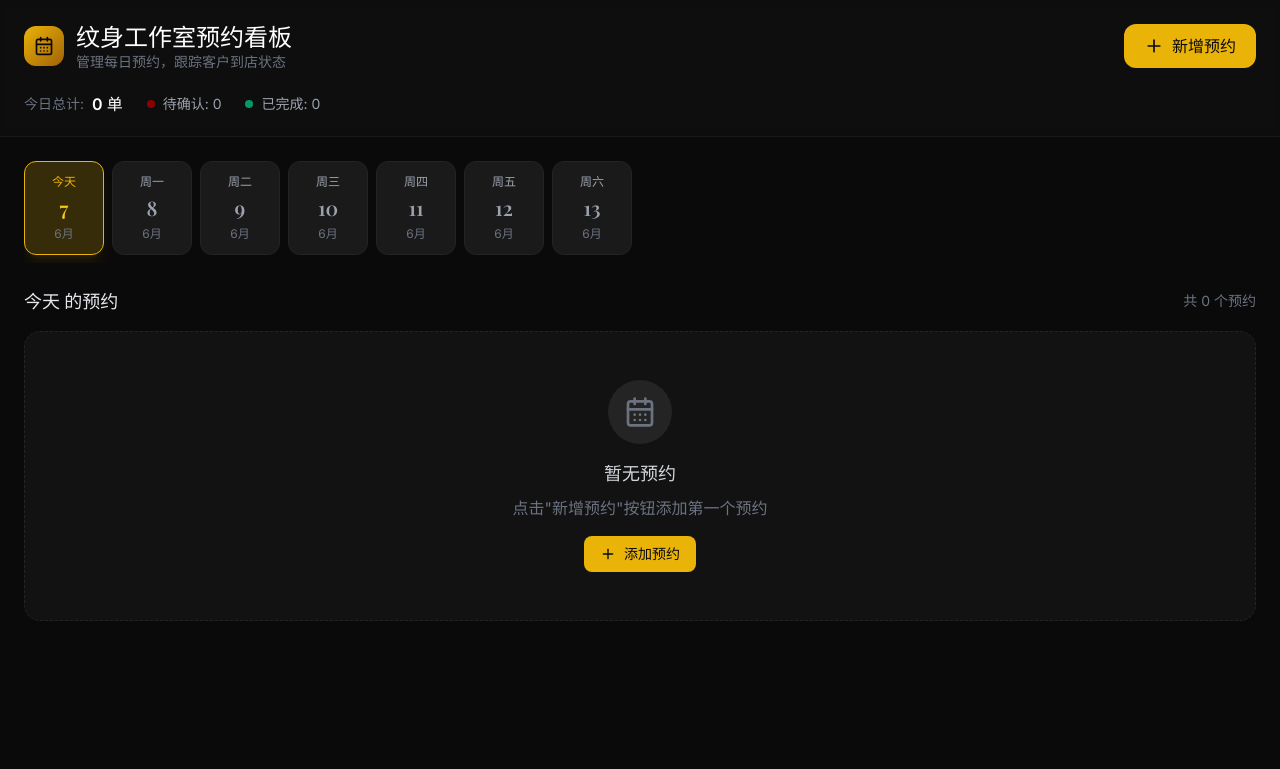
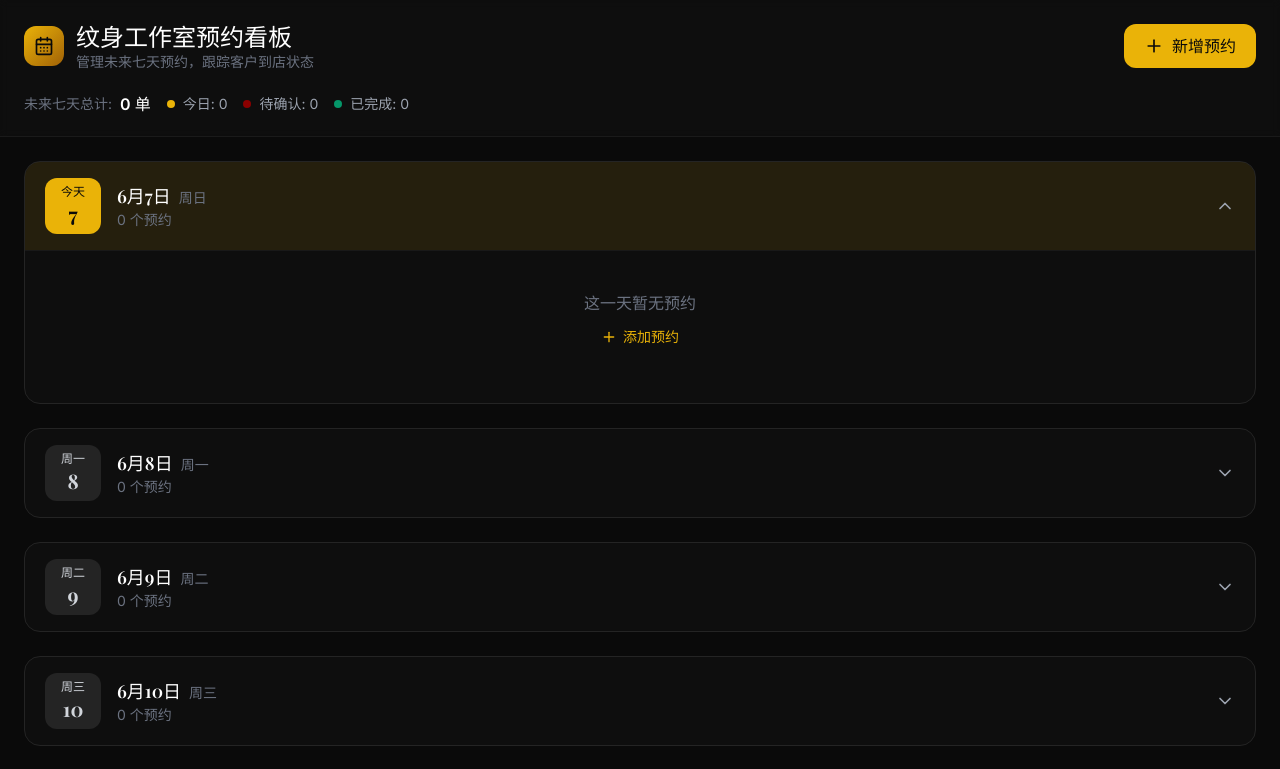
Before and after one commit to aliAjax/zbnwl-105-56e7781, a React (Vite) app: page / in a window 1280 px wide. Shown: the top 769 px of the page. Built offline with nearby package versions, Linux system fonts and the light colour scheme.

Commit message:
.1153831233917338:6b95911cff11ca6d1107b3b498edfe68_6a24e0f06423ca70aff8c366.6a24e60c6423ca70aff8c797.6a24e60c835cf965ee9b60cf:Trae CN.T(2026/6/7 11:31:24)

```diff
--- a/src/components/AppointmentBoard.tsx
+++ b/src/components/AppointmentBoard.tsx
@@ -1,26 +1,43 @@
 import { useState } from 'react';
-import { Plus, CalendarDays } from 'lucide-react';
-import { DateNavigator } from '@/components/DateNavigator';
+import { Plus, CalendarDays, ChevronDown } from 'lucide-react';
 import { AppointmentCard } from '@/components/AppointmentCard';
 import { AppointmentModal } from '@/components/AppointmentModal';
 import { useLocalStorage } from '@/hooks/useLocalStorage';
-import { formatDate } from '@/utils/dateUtils';
-import { Appointment, AppointmentStatus, STATUS_LABELS } from '@/types';
+import { formatDate, getWeekDates, getDayName, isToday } from '@/utils/dateUtils';
+import { Appointment, AppointmentStatus } from '@/types';
 
 export function AppointmentBoard() {
   const [appointments, setAppointments] = useLocalStorage<Appointment[]>('tattoo_appointments', []);
-  const [selectedDate, setSelectedDate] = useState(formatDate(new Date()));
   const [isModalOpen, setIsModalOpen] = useState(false);
   const [editingAppointment, setEditingAppointment] = useState<Appointment | null>(null);
+  const [expandedDates, setExpandedDates] = useState<Set<string>>(new Set([formatDate(new Date())]));
 
-  const filteredAppointments = appointments
-    .filter(apt => apt.date === selectedDate)
+  const weekDates = getWeekDates();
+  const todayStr = formatDate(new Date());
+
+  const allWeekAppointments = weekDates.map(date => {
+    const dateStr = formatDate(date);
+    const dayAppointments = appointments
+      .filter(apt => apt.date === dateStr)
       .sort((a, b) => a.time.localeCompare(b.time));
+    return { date, dateStr, appointments: dayAppointments };
+  });
 
-  const stats = {
-    total: appointments.filter(apt => apt.date === selectedDate).length,
-    pending: appointments.filter(apt => apt.date === selectedDate && apt.status === 'pending').length,
-    completed: appointments.filter(apt => apt.date === selectedDate && apt.status === 'completed').length,
+  const totalWeek = allWeekAppointments.reduce((sum, d) => sum + d.appointments.length, 0);
+  const totalToday = allWeekAppointments.find(d => d.dateStr === todayStr)?.appointments.length || 0;
+  const totalPending = appointments.filter(apt => apt.status === 'pending').length;
+  const totalCompleted = appointments.filter(apt => apt.status === 'completed').length;
+
+  const toggleDateExpand = (dateStr: string) => {
+    setExpandedDates(prev => {
+      const next = new Set(prev);
+      if (next.has(dateStr)) {
+        next.delete(dateStr);
+      } else {
+        next.add(dateStr);
+      }
+      return next;
+    });
   };
 
   const handleSaveAppointment = (appointment: Appointment) => {
@@ -29,7 +46,9 @@ export function AppointmentBoard() {
       if (exists) {
         return prev.map(apt => apt.id === appointment.id ? appointment : apt);
       }
-      return [...prev, appointment];
+      const next = [...prev, appointment];
+      setExpandedDates(prev => new Set(prev).add(appointment.date));
+      return next;
     });
   };
 
@@ -67,7 +86,7 @@ export function AppointmentBoard() {
                 </div>
                 <div>
                   <h1 className="font-display text-2xl font-bold text-white">纹身工作室预约看板</h1>
-                  <p className="text-gray-500 text-sm">管理每日预约，跟踪客户到店状态</p>
+                  <p className="text-gray-500 text-sm">管理未来七天预约，跟踪客户到店状态</p>
                 </div>
               </div>
             </div>
@@ -80,47 +99,105 @@ export function AppointmentBoard() {
             </button>
           </div>
 
-          <div className="flex items-center gap-6 mt-5">
+          <div className="flex flex-wrap items-center gap-4 mt-5">
             <div className="flex items-center gap-2">
-              <span className="text-gray-500 text-sm">今日总计:</span>
-              <span className="text-white font-semibold">{stats.total} 单</span>
+              <span className="text-gray-500 text-sm">未来七天总计:</span>
+              <span className="text-white font-semibold">{totalWeek} 单</span>
+            </div>
+            <div className="flex items-center gap-2">
+              <span className="w-2 h-2 rounded-full bg-gold-500"></span>
+              <span className="text-gray-400 text-sm">今日: {totalToday}</span>
             </div>
             <div className="flex items-center gap-2">
               <span className="w-2 h-2 rounded-full bg-tattoo-red"></span>
-              <span className="text-gray-400 text-sm">待确认: {stats.pending}</span>
+              <span className="text-gray-400 text-sm">待确认: {totalPending}</span>
             </div>
             <div className="flex items-center gap-2">
               <span className="w-2 h-2 rounded-full bg-emerald-600"></span>
-              <span className="text-gray-400 text-sm">已完成: {stats.completed}</span>
+              <span className="text-gray-400 text-sm">已完成: {totalCompleted}</span>
             </div>
           </div>
         </div>
       </div>
 
-      <div className="max-w-7xl mx-auto px-4 sm:px-6 py-6">
-        <div className="mb-6">
-          <DateNavigator selectedDate={selectedDate} onDateChange={setSelectedDate} />
-        </div>
+      <div className="max-w-7xl mx-auto px-4 sm:px-6 py-6 space-y-6">
+        {allWeekAppointments.map(({ date, dateStr, appointments: dayApts }, dayIndex) => {
+          const isExpanded = expandedDates.has(dateStr);
+          const isTodayDate = isToday(dateStr);
 
-        <div className="mb-4 flex items-center justify-between">
-          <h2 className="font-display text-lg font-semibold text-gray-200">
-            {selectedDate === formatDate(new Date()) ? '今天' : selectedDate} 的预约
-          </h2>
-          <span className="text-gray-500 text-sm">
-            共 {filteredAppointments.length} 个预约
+          return (
+            <div
+              key={dateStr}
+              className="bg-ink-800/30 rounded-2xl border border-ink-700 overflow-hidden animate-fade-in-up"
+              style={{ animationDelay: `${dayIndex * 80}ms` }}
+            >
+              <button
+                onClick={() => toggleDateExpand(dateStr)}
+                className={`w-full flex items-center justify-between px-5 py-4 transition-colors ${
+                  isTodayDate ? 'bg-gold-500/10 hover:bg-gold-500/15' : 'hover:bg-ink-800/50'
+                }`}
+              >
+                <div className="flex items-center gap-4">
+                  <div
+                    className={`w-14 h-14 rounded-xl flex flex-col items-center justify-center ${
+                      isTodayDate
+                        ? 'bg-gold-500 text-ink-950'
+                        : 'bg-ink-700 text-gray-300'
+                    }`}
+                  >
+                    <span className="text-xs font-medium">
+                      {isTodayDate ? '今天' : getDayName(date)}
+                    </span>
+                    <span className="text-xl font-display font-bold">
+                      {date.getDate()}
                     </span>
                   </div>
+                  <div className="text-left">
+                    <h3 className="font-display text-lg font-semibold text-white">
+                      {date.getMonth() + 1}月{date.getDate()}日
+                      <span className="text-gray-500 text-sm ml-2 font-normal">
+                        {getDayName(date)}
+                      </span>
+                    </h3>
+                    <p className="text-gray-500 text-sm">
+                      {dayApts.length} 个预约
+                    </p>
+                  </div>
+                </div>
+                <div className="flex items-center gap-3">
+                  {dayApts.length > 0 && (
+                    <div className="hidden sm:flex items-center gap-2">
+                      {dayApts.filter(a => a.status === 'pending').length > 0 && (
+                        <span className="px-2 py-1 bg-tattoo-red/20 text-red-300 text-xs rounded-full">
+                          待确认 {dayApts.filter(a => a.status === 'pending').length}
+                        </span>
+                      )}
+                      {dayApts.filter(a => a.status === 'completed').length > 0 && (
+                        <span className="px-2 py-1 bg-emerald-500/20 text-emerald-400 text-xs rounded-full">
+                          完成 {dayApts.filter(a => a.status === 'completed').length}
+                        </span>
+                      )}
+                    </div>
+                  )}
+                  <ChevronDown
+                    className={`w-5 h-5 text-gray-400 transition-transform duration-300 ${
+                      isExpanded ? 'rotate-180' : ''
+                    }`}
+                  />
+                </div>
+              </button>
 
-        {filteredAppointments.length === 0 ? (
-          <div className="bg-ink-800/50 border border-ink-700 border-dashed rounded-2xl p-12 text-center">
-            <div className="w-16 h-16 mx-auto mb-4 rounded-full bg-ink-700 flex items-center justify-center">
-              <CalendarDays className="w-8 h-8 text-gray-500" />
-            </div>
-            <h3 className="text-lg font-medium text-gray-300 mb-2">暂无预约</h3>
-            <p className="text-gray-500 mb-4">点击"新增预约"按钮添加第一个预约</p>
+              {isExpanded && (
+                <div className="px-5 pb-5 pt-2 border-t border-ink-700/50">
+                  {dayApts.length === 0 ? (
+                    <div className="py-8 text-center">
+                      <p className="text-gray-500 mb-3">这一天暂无预约</p>
                       <button
-              onClick={handleOpenModal}
-              className="inline-flex items-center gap-2 px-4 py-2 bg-gold-500 hover:bg-gold-400 text-ink-950 rounded-lg font-medium transition-colors text-sm"
+                        onClick={(e) => {
+                          e.stopPropagation();
+                          handleOpenModal();
+                        }}
+                        className="inline-flex items-center gap-1.5 text-gold-500 hover:text-gold-400 text-sm transition-colors"
                       >
                         <Plus className="w-4 h-4" />
                         添加预约
@@ -128,24 +205,29 @@ export function AppointmentBoard() {
                     </div>
                   ) : (
                     <div className="grid gap-4 md:grid-cols-2 lg:grid-cols-3">
-            {filteredAppointments.map((appointment, index) => (
+                      {dayApts.map((appointment, aptIndex) => (
                         <AppointmentCard
                           key={appointment.id}
                           appointment={appointment}
                           onStatusChange={handleStatusChange}
                           onEdit={handleEdit}
                           onDelete={handleDelete}
-                index={index}
+                          index={aptIndex}
                         />
                       ))}
                     </div>
                   )}
                 </div>
+              )}
+            </div>
+          );
+        })}
+      </div>
 
       <AppointmentModal
         isOpen={isModalOpen}
         editingAppointment={editingAppointment}
-        selectedDate={selectedDate}
+        selectedDate={todayStr}
         onSave={handleSaveAppointment}
         onClose={() => {
           setIsModalOpen(false);
```
Lines whose indentation alone changed are shown as unchanged.
